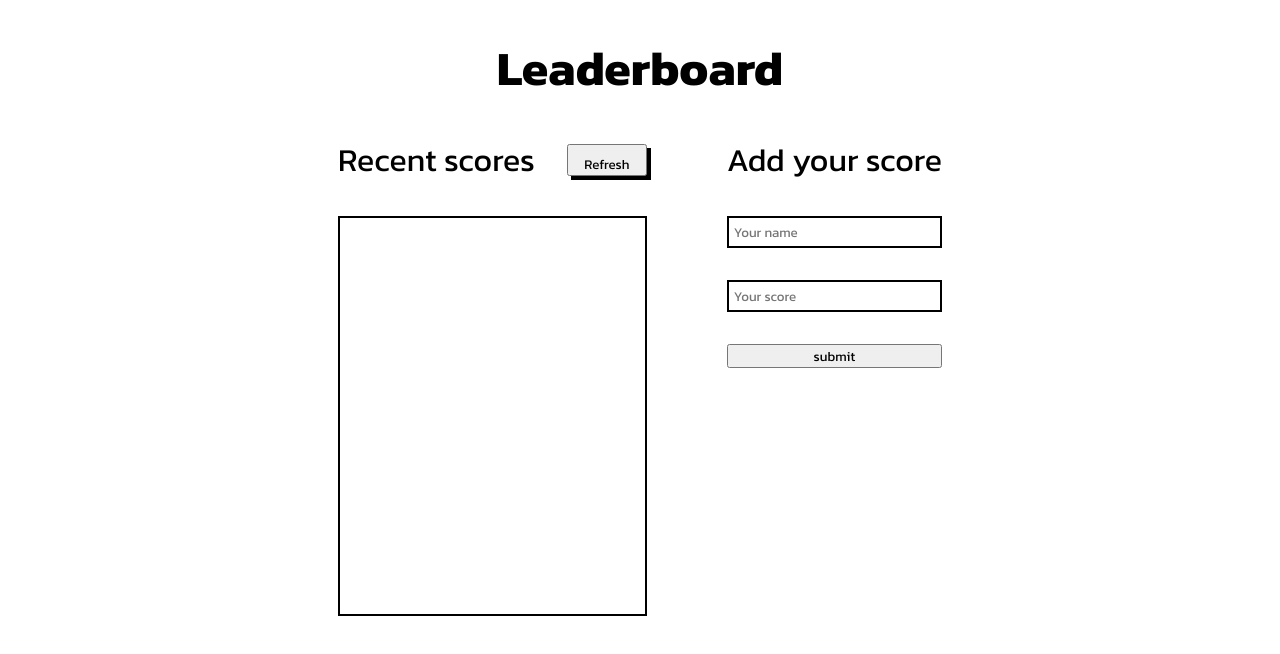
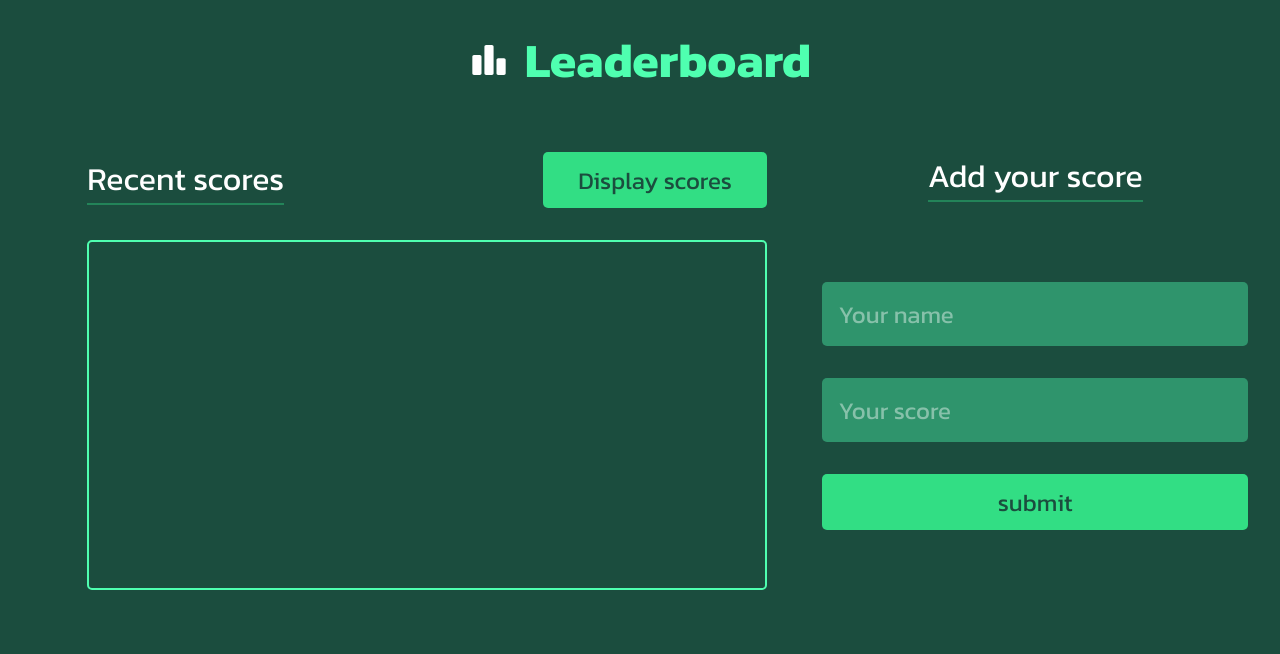
Before and after one commit to otmaneechchafyky/leaderboard, a website built with webpack: page src/index.html in a window 1280 px wide. Built offline with nearby package versions, Linux system fonts and the light colour scheme.

Commit message:
Add new styles to the leaderboard

```diff
--- a/src/index.html
+++ b/src/index.html
@@ -1,27 +1,45 @@
 <!DOCTYPE html>
 <html lang="en">
   <head>
-    <meta charset="UTF-8">
-    <meta name="viewport" content="width=device-width, initial-scale=1.0">
+    <meta charset="UTF-8" />
+    <meta name="viewport" content="width=device-width, initial-scale=1.0" />
     <title>Wbpack Exercise</title>
   </head>
   <body>
     <header>
+      <svg
+        xmlns="http://www.w3.org/2000/svg"
+        width="40"
+        height="40"
+        viewBox="0 0 24 24"
+      >
+        <path
+          fill="currentColor"
+          d="M3 21q-.425 0-.713-.288T2 20V10q0-.425.288-.713T3 9h3.5q.425 0 .713.288T7.5 10v10q0 .425-.288.713T6.5 21H3Zm7.25 0q-.425 0-.713-.288T9.25 20V4q0-.425.288-.713T10.25 3h3.5q.425 0 .713.288T14.75 4v16q0 .425-.288.713T13.75 21h-3.5Zm7.25 0q-.425 0-.713-.288T16.5 20v-8q0-.425.288-.713T17.5 11H21q.425 0 .713.288T22 12v8q0 .425-.288.713T21 21h-3.5Z"
+        />
+      </svg>
       <h1>Leaderboard</h1>
     </header>
     <main>
       <section class="scores">
         <div class="refresh-container">
           <p>Recent scores</p>
-                <button type="button" class="btn">Refresh</button>
+          <button type="button" class="btn">Display scores</button>
         </div>
         <ul class="scores-list"></ul>
       </section>
       <form class="new-score">
         <p>Add your score</p>
-            <input type="text" name="name" id="name" placeholder="Your name">
-            <input type="number" name="score" id="score" placeholder="Your score">
-            <button type="submit" class="btn2">submit</button>
+        <div class="inputs">
+          <input type="text" name="name" id="name" placeholder="Your name" />
+          <input
+            type="number"
+            name="score"
+            id="score"
+            placeholder="Your score"
+          />
+          <button type="submit" class="btn btn2">submit</button>
+        </div>
       </form>
     </main>
   </body>
--- a/src/modules/renderScores.js
+++ b/src/modules/renderScores.js
@@ -2,7 +2,7 @@ const renderScores = (arr, container) => {
   arr.forEach((elem) => {
     const scoreItem = document.createElement('li');
     scoreItem.innerHTML = `
-        <span>${elem.user} :</span><span class="score-showed">${elem.score}</span>
+        <span class="userName">${elem.user} <span class="two">:</span></span><span class="score-showed">${elem.score}</span>
       `;
     scoreItem.classList.add('score-item');
     container.appendChild(scoreItem);
--- a/src/style.css
+++ b/src/style.css
@@ -1,10 +1,21 @@
 @import url('https://fonts.googleapis.com/css2?family=Kanit:ital,wght@0,100;0,200;0,300;0,400;0,500;0,600;0,700;0,800;0,900;1,100;1,200&display=swap');
+
+:root {
+  --so-green: #1b4d3e;
+  --green: #32de84;
+  --light-green: #4fffb0;
+}
 
 * {
   margin: 0;
   padding: 0;
   box-sizing: border-box;
   font-family: 'Kanit', sans-serif;
+  color: #fff;
+}
+
+body {
+  background-color: var(--so-green);
 }
 
 li {
@@ -12,49 +23,70 @@ li {
 }
 
 header {
+  padding: 1.5rem;
   display: flex;
   align-items: center;
   justify-content: center;
-  padding: 2rem 0;
+  gap: 1rem;
+  transition: 0.3s ease;
 }
 
 header h1 {
   font-size: 3rem;
+  color: var(--light-green);
 }
 
 main {
   display: flex;
-  justify-content: center;
-  gap: 5rem;
+  justify-content: space-between;
+  padding: 2rem;
 }
 
 .scores {
   display: flex;
   flex-direction: column;
+  align-items: center;
   gap: 2rem;
+  width: 65%;
 }
 
 .refresh-container {
+  width: 100%;
   display: flex;
+  justify-content: space-between;
   align-items: center;
-  gap: 2rem;
+  padding: 0 7%;
 }
 
 p {
   font-size: 2rem;
+  border-bottom: 2px solid #32de8560;
 }
 
 .btn {
   padding: 0.5rem;
-  box-shadow: 4px 4px black;
-  height: 2rem;
-  width: 5rem;
+  height: 3.5rem;
+  width: 14rem;
+  font-size: 1.5rem;
+  background-color: var(--green);
+  border: 0;
+  border-radius: 5px;
+  color: var(--so-green);
+  transition: 0.3s ease;
+}
+
+.btn:hover {
+  color: #ffffffde;
+  box-shadow: -1px 5px 47px -8px rgba(79, 255, 176, 1);
 }
 
 .scores-list {
-  border: 2px solid black;
-  height: 400px;
+  border: 2px solid var(--light-green);
+  border-radius: 5px;
+  height: 350px;
+  width: 86%;
   overflow-y: scroll;
+  overflow-x: hidden;
 }
 
 .border {
@@ -62,7 +94,7 @@ p {
 }
 
 ul :nth-child(even) {
-  background-color: rgba(128, 128, 128, 0.24);
+  background-color: #4fffb02c;
 }
 
 ul li :nth-child(even) {
@@ -70,21 +102,53 @@ ul li :nth-child(even) {
 }
 
 .scores-list li {
-  padding: 0.3rem;
+  padding: 0.4rem;
+  height: 5rem;
+  display: flex;
+  align-items: center;
+  font-size: 1.1rem;
+  gap: 1rem;
+}
+
+.scores-list li .score-showed {
+  color: #9bf3cb;
+}
+
+.two {
+  font-size: 1.3rem;
 }
 
 .new-score {
   display: flex;
   flex-direction: column;
+  align-items: center;
+  gap: 5rem;
+  width: 35%;
+}
+
+.new-score .inputs {
+  display: flex;
+  flex-direction: column;
   gap: 2rem;
+  width: 100%;
 }
 
 .new-score input {
-  height: 2rem;
-  padding: 0.3rem;
-  border: 2px solid black;
+  height: 4rem;
+  width: 100%;
+  padding: 1rem;
+  border: 0;
+  background-color: #4fffb065;
+  color: #fff;
+  font-size: 1.5rem;
+  outline: transparent;
+  border-radius: 5px;
 }
 
-.new-score input[type='submit'] {
-  align-self: self-end;
+.new-score input::placeholder {
+  color: #ffffff6c;
 }
+
+.new-score button {
+  width: 100%;
+}
```
Also changed, not shown: dist/index.bundle.js, dist/index.html. Lines whose indentation alone changed are shown as unchanged.
